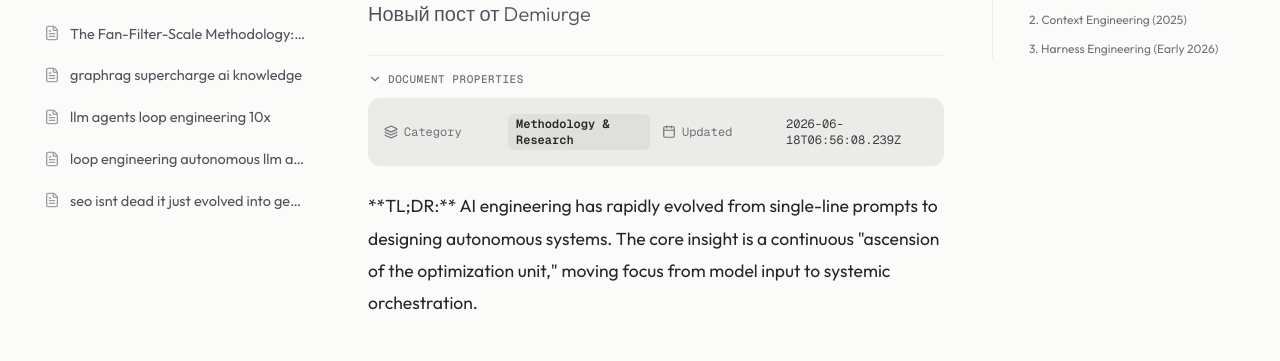
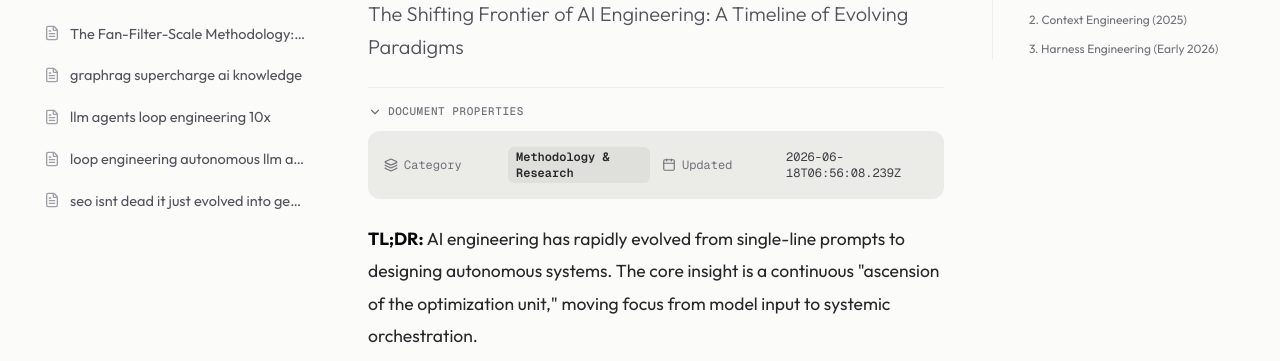
Before and after one commit to alimkhalelov/personal-website-telos, a React app: page /wiki/ai-engineering-evolution in a window 1280 px wide. Shown: the part 197-558 px from the top of the page. Built offline with nearby package versions, Linux system fonts and the light colour scheme; some packages are replaced by stand-ins of ours.

Commit message:
fix(wiki): fix markdown bold rendering, translate remaining post descriptions to English, and align top toolbar

```diff
--- a/src/app/layout.tsx
+++ b/src/app/layout.tsx
@@ -31,7 +31,7 @@ export default function RootLayout({
     <html lang="en" suppressHydrationWarning className={`${outfit.variable} ${geistMono.variable} h-full antialiased`}>
       <body className="min-h-full flex flex-col bg-background text-foreground font-sans selection:bg-accent/30 transition-colors duration-300">
         <ThemeProvider attribute="class" defaultTheme="dark" enableSystem disableTransitionOnChange>
-          <div className="absolute top-4 right-4 sm:top-8 sm:right-8 z-50 flex items-center gap-2">
+          <div className="fixed top-3.5 right-4 sm:right-6 z-50 flex items-center gap-2">
             <LanguageToggle />
             <ThemeToggle />
             <BionicToggle />
--- a/src/components/wiki/markdown-view.tsx
+++ b/src/components/wiki/markdown-view.tsx
@@ -24,8 +24,9 @@ export function MarkdownView({ content }: MarkdownViewProps) {
   // Strip leading H1 if it was already rendered in page header
   processedContent = processedContent.replace(/^#\s+.+$/m, "").trim();
 
-  // Create marked renderer
+  // Create marked renderer with custom headings for TOC anchor support
   const renderer = new marked.Renderer();
+
   renderer.heading = ({ text, depth }: { text: string; depth: number }) => {
     const cleanText = text.replace(/[*_`]/g, "");
     const slug = cleanText
@@ -33,27 +34,23 @@ export function MarkdownView({ content }: MarkdownViewProps) {
       .replace(/[^\w\u0400-\u04FF\s-]/g, "")
       .replace(/\s+/g, "-");
 
+    // Parse inline formatting inside heading (e.g. bold or code)
+    const formattedText = marked.parseInline(text);
+
     if (depth === 2) {
-      return `<h2 id="${slug}" class="text-2xl sm:text-3xl font-bold tracking-tight mt-12 mb-5 scroll-mt-24 text-zinc-900 dark:text-zinc-100">${text}</h2>`;
+      return `<h2 id="${slug}" class="text-2xl sm:text-3xl font-bold tracking-tight mt-12 mb-5 scroll-mt-24 text-zinc-900 dark:text-zinc-100">${formattedText}</h2>`;
     } else if (depth === 3) {
-      return `<h3 id="${slug}" class="text-xl sm:text-2xl font-bold tracking-tight mt-8 mb-4 scroll-mt-24 text-zinc-900 dark:text-zinc-100">${text}</h3>`;
+      return `<h3 id="${slug}" class="text-xl sm:text-2xl font-bold tracking-tight mt-8 mb-4 scroll-mt-24 text-zinc-900 dark:text-zinc-100">${formattedText}</h3>`;
     }
-    return `<h${depth} id="${slug}" class="font-bold tracking-tight mt-6 mb-3 scroll-mt-24 text-zinc-900 dark:text-zinc-100">${text}</h${depth}>`;
+    return `<h${depth} id="${slug}" class="font-bold tracking-tight mt-6 mb-3 scroll-mt-24 text-zinc-900 dark:text-zinc-100">${formattedText}</h${depth}>`;
   };
 
-  renderer.paragraph = ({ text }: { text: string }) => {
-    return `<p class="mb-6 text-[17.5px] leading-[1.85] text-zinc-800 dark:text-zinc-200 font-normal">${text}</p>`;
-  };
+  marked.use({
+    gfm: true,
+    breaks: false,
+    renderer
+  });
 
-  renderer.codespan = ({ text }: { text: string }) => {
-    return `<code class="px-1.5 py-0.5 rounded-md text-[0.88em] font-mono bg-[#EBEBE8] dark:bg-[#252525] text-zinc-900 dark:text-zinc-100">${text}</code>`;
-  };
-
-  renderer.blockquote = ({ text }: { text: string }) => {
-    return `<blockquote class="border-l-4 border-zinc-400 dark:border-zinc-600 pl-5 py-2 my-6 italic bg-[#EBEBE8]/50 dark:bg-[#252525]/50 rounded-r-xl text-zinc-700 dark:text-zinc-300 text-[17px] leading-relaxed">${text}</blockquote>`;
-  };
-
-  marked.use({ gfm: true, breaks: false, renderer });
   const rawHtml = marked.parse(processedContent);
   const html = typeof rawHtml === "string" ? rawHtml : "";
 
@@ -99,7 +96,14 @@ export function MarkdownView({ content }: MarkdownViewProps) {
   return (
     <div
       ref={containerRef}
-      className="wiki-prose prose prose-neutral dark:prose-invert max-w-none text-left [&_ul]:list-disc [&_ul]:pl-6 [&_ul]:mb-6 [&_ul]:space-y-2 [&_ul]:text-[17.5px] [&_ul]:leading-[1.85] [&_ol]:list-decimal [&_ol]:pl-6 [&_ol]:mb-6 [&_ol]:space-y-2 [&_ol]:text-[17.5px] [&_ol]:leading-[1.85]"
+      className="wiki-prose prose prose-neutral dark:prose-invert max-w-none text-left
+        [&_p]:mb-6 [&_p]:text-[17.5px] [&_p]:leading-[1.85] [&_p]:text-zinc-800 dark:[&_p]:text-zinc-200 [&_p]:font-normal
+        [&_strong]:font-bold [&_strong]:text-zinc-950 dark:[&_strong]:text-white
+        [&_em]:italic
+        [&_code]:px-1.5 [&_code]:py-0.5 [&_code]:rounded-md [&_code]:text-[0.88em] [&_code]:font-mono [&_code]:bg-[#EBEBE8] dark:[&_code]:bg-[#252525] [&_code]:text-zinc-900 dark:[&_code]:text-zinc-100
+        [&_blockquote]:border-l-4 [&_blockquote]:border-zinc-400 dark:[&_blockquote]:border-zinc-600 [&_blockquote]:pl-5 [&_blockquote]:py-2 [&_blockquote]:my-6 [&_blockquote]:italic [&_blockquote]:bg-[#EBEBE8]/50 dark:[&_blockquote]:bg-[#252525]/50 [&_blockquote]:rounded-r-xl [&_blockquote]:text-zinc-700 dark:[&_blockquote]:text-zinc-300 [&_blockquote]:text-[17px] [&_blockquote]:leading-relaxed
+        [&_ul]:list-disc [&_ul]:pl-6 [&_ul]:mb-6 [&_ul]:space-y-2 [&_ul]:text-[17.5px] [&_ul]:leading-[1.85]
+        [&_ol]:list-decimal [&_ol]:pl-6 [&_ol]:mb-6 [&_ol]:space-y-2 [&_ol]:text-[17.5px] [&_ol]:leading-[1.85]"
       dangerouslySetInnerHTML={{ __html: html }}
     />
   );
--- a/src/content/posts/ai-engineering-evolution.mdx
+++ b/src/content/posts/ai-engineering-evolution.mdx
@@ -1,7 +1,7 @@
 ---
 title: 'ai engineering evolution'
 date: '2026-06-18T06:56:08.239Z'
-description: 'Новый пост от Demiurge'
+description: 'The Shifting Frontier of AI Engineering: A Timeline of Evolving Paradigms'
 ---
 
 # The Shifting Frontier of AI Engineering: A Timeline of Evolving Paradigms
--- a/src/content/posts/ai-powered-zero-click-onboarding.mdx
+++ b/src/content/posts/ai-powered-zero-click-onboarding.mdx
@@ -1,7 +1,7 @@
 ---
 title: 'ai powered zero click onboarding'
 date: '2026-06-22T11:22:17.644Z'
-description: 'Новый пост от Demiurge'
+description: 'The Perfect Aha Moment: AI-Powered Zero-Click Onboarding'
 ---
 
 # The Perfect Aha Moment AI-Powered Zero-Click Onboarding
--- a/src/content/posts/graphrag-supercharge-ai-knowledge.mdx
+++ b/src/content/posts/graphrag-supercharge-ai-knowledge.mdx
@@ -1,7 +1,7 @@
 ---
 title: 'graphrag supercharge ai knowledge'
 date: '2026-06-17T17:29:53.678Z'
-description: 'Новый пост от Demiurge'
+description: 'GraphRAG Supercharges AI Knowledge Bases: Slash LLM Token Costs'
 ---
 
 # GraphRAG Supercharges AI Knowledge Bases Slash LLM Token Costs
--- a/src/content/posts/llm-agents-loop-engineering-10x.mdx
+++ b/src/content/posts/llm-agents-loop-engineering-10x.mdx
@@ -1,7 +1,7 @@
 ---
 title: 'llm agents loop engineering 10x'
 date: '2026-06-19T11:23:04.681Z'
-description: 'Новый пост от Demiurge'
+description: 'Loop Engineering 10x: The Autonomous Architecture for Reliable LLM Agents'
 ---
 
 # The 10x Shift Autonomous LLM Agents Need Loop Engineering
--- a/src/content/posts/loop-engineering-autonomous-llm-agents.mdx
+++ b/src/content/posts/loop-engineering-autonomous-llm-agents.mdx
@@ -1,7 +1,7 @@
 ---
 title: 'loop engineering autonomous llm agents'
 date: '2026-06-19T11:09:22.172Z'
-description: 'Новый пост от Demiurge'
+description: 'Loop Engineering: The Next Paradigm for Autonomous LLM Agents'
 ---
 
 # Loop Engineering Designing Autonomous LLM Agents for 10x Productivity
--- a/src/content/posts/seo-isnt-dead-it-just-evolved-into-geo--aeo--and-llmo.mdx
+++ b/src/content/posts/seo-isnt-dead-it-just-evolved-into-geo--aeo--and-llmo.mdx
@@ -1,7 +1,7 @@
 ---
 title: 'seo isnt dead it just evolved into geo  aeo  and llmo'
 date: '2026-06-16T11:19:31.263Z'
-description: 'Новый пост от Demiurge'
+description: 'SEO Is Not Dead: It Just Evolved into GEO, AEO, and LLMO'
 hidden: false
 archived: false
 ---
```
